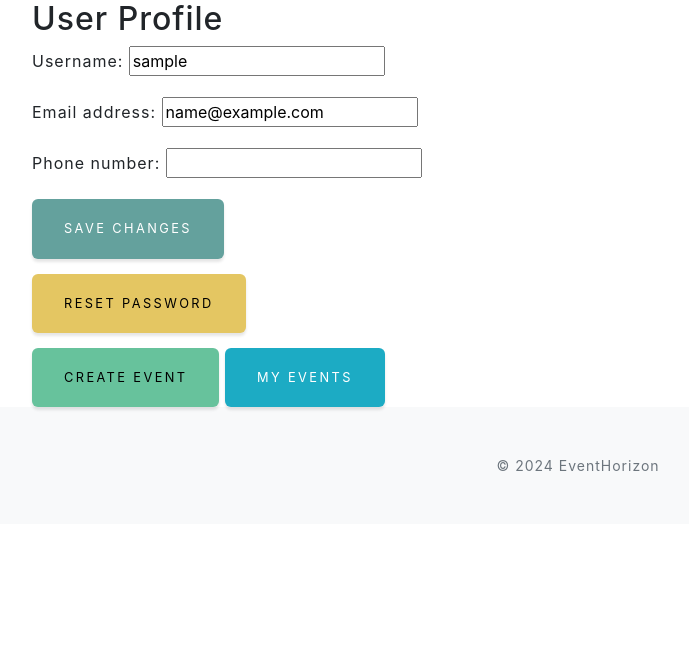
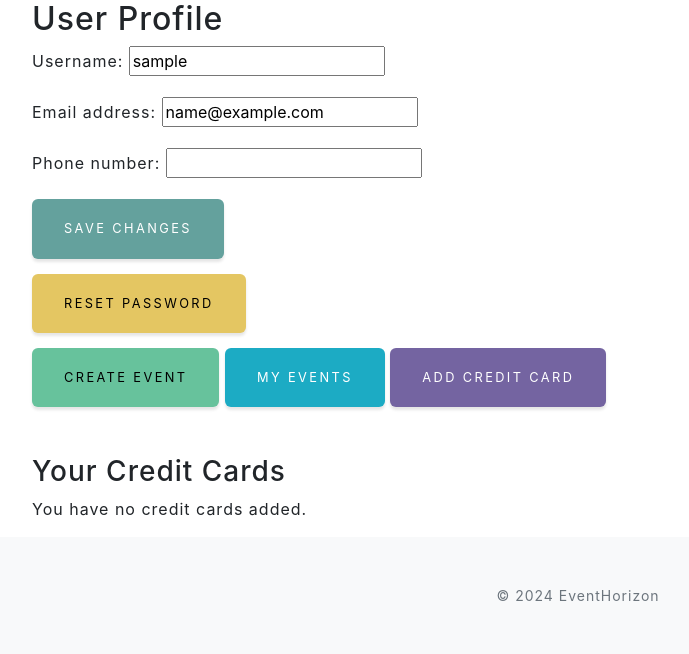
Before and after one commit to Kristiyand97/Event-System-Management, a Django app: page /api/profile/ in a window 1280 px wide. Shown: the part 848-1502 px from the top of the page, without its empty margins (62-751 px from the left). Before the commit the page ends 1319 px from the top, so only its background shows below. Run offline with Django 5.2, Linux system fonts and the light colour scheme; the visitor is signed in with stand-in values (Sample User, id 1); some libraries are stand-ins or nearby versions.

Commit message:
Users now can add credit cards to their profile.

```diff
--- a/event_management/users/forms.py
+++ b/event_management/users/forms.py
@@ -1,7 +1,8 @@
 # users/forms.py
 from django import forms
 from django.contrib.auth.forms import UserCreationForm, UserChangeForm
-from .models import User
+from .models import User, CreditCard
+
 
 class CustomUserCreationForm(UserCreationForm):
     class Meta:
@@ -23,3 +24,13 @@ class UserProfileForm(forms.ModelForm):
             'email': '',
             'phone_number': '',
         }
+
+
+class CreditCardForm(forms.ModelForm):
+    class Meta:
+        model = CreditCard
+        fields = ['card_number', 'expiry_date', 'cvv']
+        widgets = {
+            'expiry_date': forms.TextInput(attrs={'placeholder': 'MM/YY'}),
+            'cvv': forms.PasswordInput(),
+        }
--- a/event_management/users/models.py
+++ b/event_management/users/models.py
@@ -19,3 +19,13 @@ class User(AbstractUser):
         verbose_name=('user permissions'),
     )
     phone_number = models.CharField(max_length=15, blank=True, null=True)  # Add phone number field
+
+
+class CreditCard(models.Model):
+    user = models.ForeignKey(User, on_delete=models.CASCADE)
+    card_number = models.CharField(max_length=16)
+    expiry_date = models.CharField(max_length=5)
+    cvv = models.CharField(max_length=3)
+
+    def __str__(self):
+        return f"{self.user.username} - {self.card_number[-4:]}"
--- a/event_management/users/templates/users/profile.html
+++ b/event_management/users/templates/users/profile.html
@@ -1,7 +1,7 @@
 {% extends "base.html" %}
 
 {% block content %}
-<div class="container mt-5" id="profile">
+<div class="container mt-5">
     <h2>User Profile</h2>
     <form method="post">
         {% csrf_token %}
@@ -14,5 +14,22 @@
     </form>
     <a href="{% url 'event_create' %}" class="btn btn-success" style="margin-top: 15px;">Create Event</a>
     <a href="{% url 'user_event_list' %}" class="btn btn-info" style="margin-top: 15px;">My Events</a>
+    <a href="{% url 'add_card' %}" class="btn btn-secondary" style="margin-top: 15px;">Add Credit Card</a>
+
+    <!-- Display the user's credit cards -->
+    <h3 class="mt-5">Your Credit Cards</h3>
+    {% if credit_cards.exists %}
+        <ul class="list-group">
+            {% for card in credit_cards %}
+                <li class="list-group-item">
+                    <strong>Card Number:</strong> **** **** **** {{ card.card_number|slice:"-4" }}<br>
+                    <strong>Expiry Date:</strong> {{ card.expiry_date }}<br>
+                    <strong>Card Holder Name:</strong> {{ card.card_holder_name }}
+                </li>
+            {% endfor %}
+        </ul>
+    {% else %}
+        <p>You have no credit cards added.</p>
+    {% endif %}
 </div>
 {% endblock %}
--- a/event_management/users/urls.py
+++ b/event_management/users/urls.py
@@ -2,7 +2,8 @@
 
 from django.urls import path, include
 from rest_framework.routers import DefaultRouter
-from .views import UserViewSet, RegisterView, CustomLoginView, CustomLogoutView, CustomPasswordResetView, profile
+from .views import UserViewSet, RegisterView, CustomLoginView, CustomLogoutView, CustomPasswordResetView, profile, \
+    add_card
 from django.contrib.auth import views as auth_views
 
 router = DefaultRouter()
@@ -17,5 +18,6 @@ urlpatterns = [
     path('password_reset/done/', auth_views.PasswordResetDoneView.as_view(template_name='registration/password_reset_done.html'), name='password_reset_done'),
     path('reset/<uidb64>/<token>/', auth_views.PasswordResetConfirmView.as_view(template_name='registration/password_reset_confirm.html'), name='password_reset_confirm'),
     path('reset/done/', auth_views.PasswordResetCompleteView.as_view(template_name='registration/password_reset_complete.html'), name='password_reset_complete'),
-    path('profile/', profile, name='profile'),  # Add profile URL
+    path('profile/', profile, name='profile'),
+    path('add_card/', add_card, name='add_card'),
 ]
--- a/event_management/users/views.py
+++ b/event_management/users/views.py
@@ -7,8 +7,8 @@ from django.urls import reverse_lazy
 from django.views.generic import CreateView
 from rest_framework import viewsets
 
-from .forms import CustomUserCreationForm, UserProfileForm
-from .models import User
+from .forms import CustomUserCreationForm, UserProfileForm, CreditCardForm
+from .models import User, CreditCard
 from .serializers import UserSerializer
 
 
@@ -54,4 +54,24 @@ def profile(request):
             return redirect('profile')
     else:
         form = UserProfileForm(instance=request.user)
-    return render(request, 'users/profile.html', {'form': form})
+
+    # Fetch the user's credit cards
+    credit_cards = CreditCard.objects.filter(user=request.user)
+
+    return render(request, 'users/profile.html', {'form': form, 'credit_cards': credit_cards})
+
+
+@login_required
+def add_card(request):
+    if request.method == 'POST':
+        form = CreditCardForm(request.POST)
+        if form.is_valid():
+            credit_card = form.save(commit=False)
+            credit_card.user = request.user
+            credit_card.save()
+            messages.success(request, 'Your card has been added successfully!')
+            return redirect('profile')
+    else:
+        form = CreditCardForm()
+
+    return render(request, 'users/add_card.html', {'form': form})
```
Also changed, not shown: event_management/users/templates/users/add_card.html (added, +12 -0 lines).
